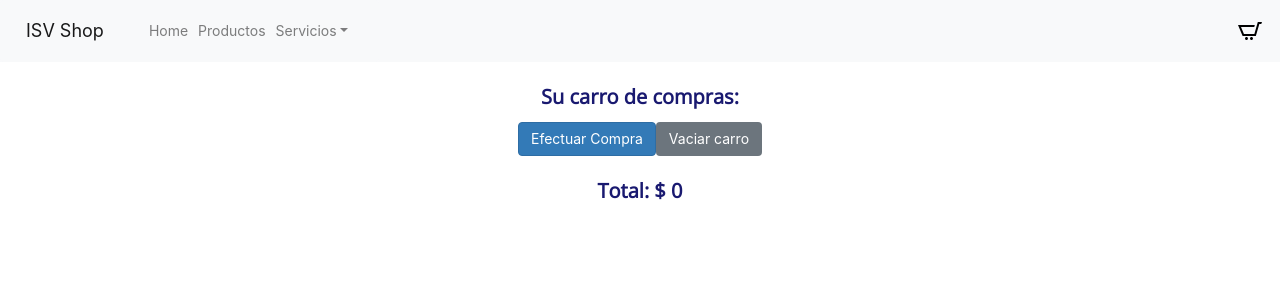
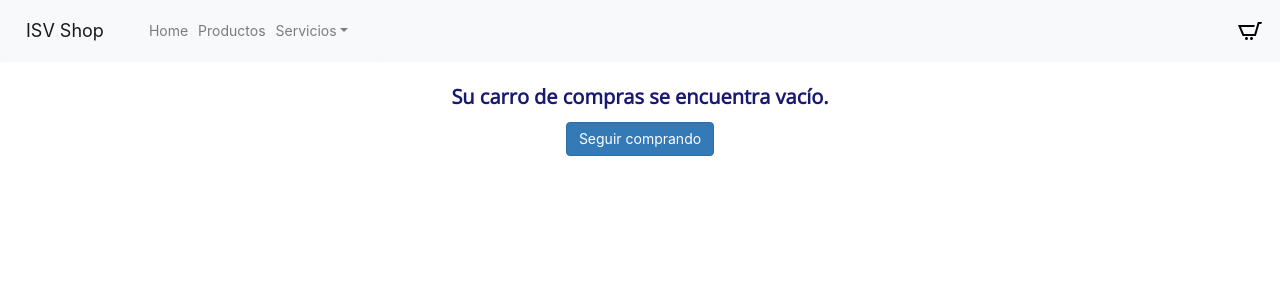
Before and after one commit to ignacioveigagiusti/isv-ecommerce, a React (Create React App) app: page /cart in a window 1280 px wide. Shown: the top 300 px of the page. Built offline with nearby package versions, Linux system fonts and the light colour scheme.

Commit message:
cartWidget with number, but buggy

```diff
--- a/src/App.css
+++ b/src/App.css
@@ -53,3 +53,7 @@
 .navbar{
   margin-bottom: 0px;
 }
+
+.navbar-brand{
+  align-self: baseline;
+}
--- a/src/components/cart/cart.jsx
+++ b/src/components/cart/cart.jsx
@@ -1,11 +1,12 @@
 import React from 'react';
+import { Link } from 'react-router-dom';
 import { useCartContext } from '../../context/cartContext';
 import styles from './cart.module.css';
 import CartItem from './cartItem';
 
 export default function Cart() {
 
-  const { cartList, clearCart, totalPrice, setTotalPrice, priceSum } = useCartContext()
+  const { cartList, clearCart, totalPrice, setTotalPrice } = useCartContext()
 
   function buy(){
     console.log(cartList)
@@ -16,6 +17,17 @@ export default function Cart() {
   }
 
   return  <div>
+            {cartList.length === 0 ?
+              <>
+                <h2>Su carro de compras se encuentra vacío.</h2>
+                <Link to='/'>
+                  <button type="button" className="btn btn-primary" onClick={buy}>
+                    Seguir comprando
+                  </button>
+                </Link>
+              </>
+            :
+              <>
                     <h2>Su carro de compras:</h2>
                     <div className={styles.cartContainer}>
                       {cartList.map( i  =>
@@ -28,5 +40,7 @@ export default function Cart() {
                         Vaciar carro
                     </button>
                     <h2>Total: $ {totalPrice}</h2>
+              </>
+            }
           </div>;
 }
--- a/src/components/cartWidget/cartWidget.jsx
+++ b/src/components/cartWidget/cartWidget.jsx
@@ -2,11 +2,12 @@ import React from 'react';
 import cartIcon from '../../assets/cartIcon.svg';
 import styles from './cartWidget.module.css'
 
-export default function CartWidget() {
+export default function CartWidget({quantitySum}) {
 
     return (
         <button className={`btn btn-outline-secondary ${styles.cartWidget}`} href='#'>
             <img src={cartIcon} className="cartIcon"/>
+            <p>{quantitySum}</p>
         </button>
     );
 };
--- a/src/components/cartWidget/cartWidget.module.css
+++ b/src/components/cartWidget/cartWidget.module.css
@@ -1,3 +1,4 @@
 .cartWidget{
     margin: 0 0.5rem;
+    display: flex;
 }
--- a/src/components/item.jsx
+++ b/src/components/item.jsx
@@ -1,4 +1,4 @@
-import React from 'react';
+import React, { useEffect } from 'react';
 import { Link } from 'react-router-dom';
 import ItemCount from './itemCount';
 import styles from './item.module.css';
@@ -6,11 +6,12 @@ import { useCartContext } from '../context/cartContext';
 
 export default function Item(item) {
 
-  const { addToCart } = useCartContext()
+  const { addToCart, setTotalQuantity, quantitySum, totalQuantity } = useCartContext()
 
   function onAdd(itemQuantity){
     addToCart( {...item, quantity: itemQuantity} );
   }
+
 
   return <div className={styles.itemCard}>
           <div className={styles.itemTitle}>
--- a/src/components/navbar/navbar.jsx
+++ b/src/components/navbar/navbar.jsx
@@ -1,9 +1,24 @@
-import React from 'react';
+import React, { useEffect, useState } from 'react';
 import { Link, NavLink } from 'react-router-dom';
+import { useCartContext } from '../../context/cartContext';
 import CartWidget from '../cartWidget/cartWidget';
 import styles from './navbar.module.css'
 
 function NavBar() {
+
+    const { cartList, quantitySum, findDuplicate, totalQuantity } = useCartContext();
+    const [itemQuantity, setItemQuantity] = useState('');
+
+    useEffect(() => {
+      if (cartList.length > 0){
+          setItemQuantity(quantitySum());
+      }
+      else{
+        setItemQuantity('')
+      }
+    },);
+
+
     return (
     <div className={styles.navBarContainer}>
         <nav className="navbar navbar-expand-sm navbar-light bg-light">
@@ -43,7 +58,7 @@ function NavBar() {
 
         </nav>
         <div className={styles.cartWidget}>
-            <NavLink to='/cart' ><CartWidget/></NavLink>
+            <NavLink to='/cart' ><CartWidget quantitySum={itemQuantity}/></NavLink>
         </div>
     </div>
      );
--- a/src/context/cartContext.jsx
+++ b/src/context/cartContext.jsx
@@ -7,12 +7,14 @@ export function useCartContext() {return useContext(cartContext)}
 export default function CartContextProvider({ children }) {
     const [cartList, setCartList] = useState([]);
     const [totalPrice, setTotalPrice] = useState(priceSum());
+    const [totalQuantity, setTotalQuantity] = useState('');
 
     function addToCart(item){
         if (findDuplicate(item)){
             cartList.find( ({id}) => id === item.id).quantity += item.quantity;
         }else{
             setCartList([...cartList, item]);
+
         }
     }
 
@@ -52,6 +54,14 @@ export default function CartContextProvider({ children }) {
         return priceSum
     }
 
+    function quantitySum(){
+        let quantitySum = 0;
+        for (let index = 0; index < cartList.length; index++) {
+            quantitySum = quantitySum + Number(cartList[index].quantity);
+        }
+        return quantitySum
+    }
+
     useEffect(() => {
       if (cartList.length === 0){
         setTotalPrice(0)
@@ -59,7 +69,7 @@ export default function CartContextProvider({ children }) {
     }, [cartList]);
 
 
-    return <cartContext.Provider value={{ cartList, addToCart, clearCart, removeItem, addQuantity, subtractQuantity, priceSum, totalPrice, setTotalPrice }}>
+    return <cartContext.Provider value={{ cartList, addToCart, clearCart, removeItem, addQuantity, subtractQuantity, priceSum, totalPrice, setTotalPrice, quantitySum, totalQuantity, setTotalQuantity, findDuplicate }}>
         {children}
     </cartContext.Provider>;
 }
```
Lines whose indentation alone changed are shown as unchanged.
